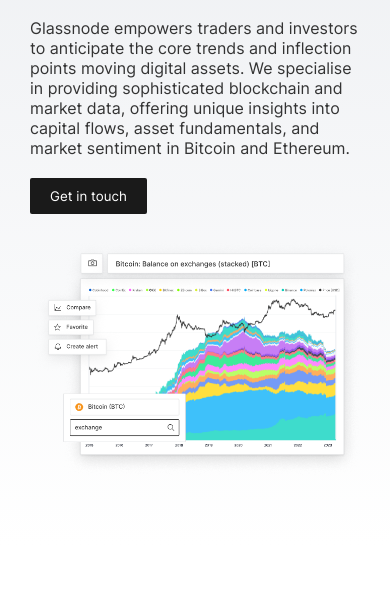
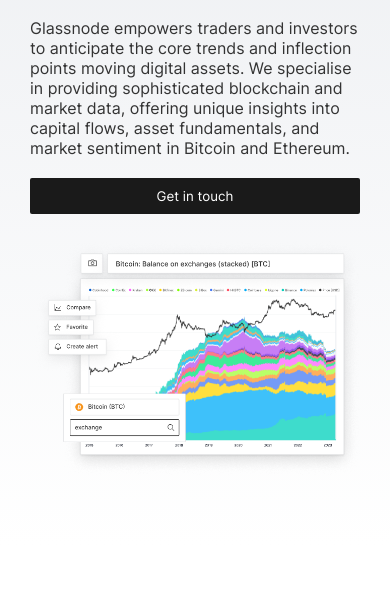
Before and after one commit to BeriAlemu/glassnode-clone, a plain HTML site: page index.html in a window 390 px wide. Shown: the part 242-835 px from the top of the page. Drawn offline with Linux system fonts and the light colour scheme.

Commit message:
made the get intouch button width 100% for mobile

```diff
--- a/style.css
+++ b/style.css
@@ -269,6 +269,10 @@
         row-gap: 30px;
     }
 
+    .hero-button {
+        width: 100%;
+    }
+
     .aligner {
         padding: 30px;
     }
```
